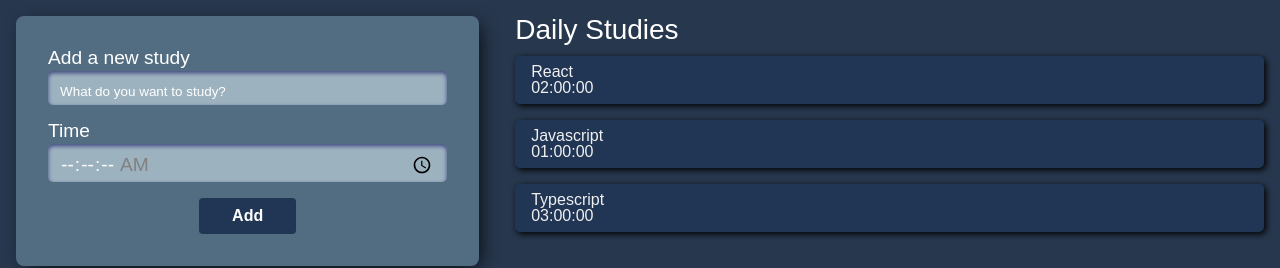
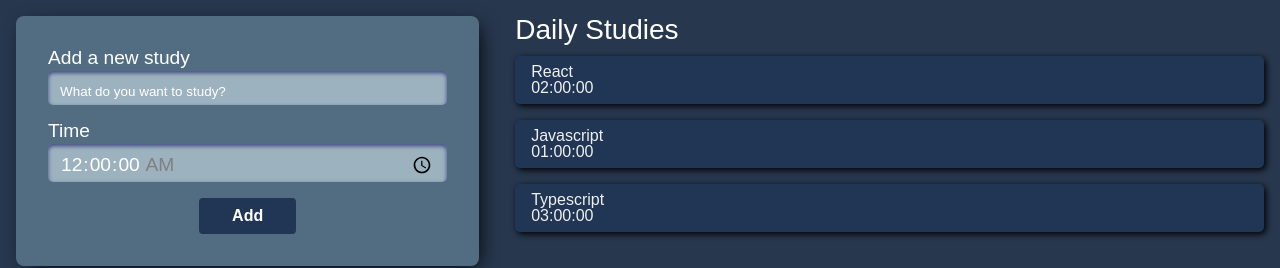
Before and after one commit to viniciusdamascenosouza/studies, a React (Create React App) app: page / in a window 1280 px wide. Shown: the top 268 px of the page. Built offline with nearby package versions, Linux system fonts and the light colour scheme.

Commit message:
Controlling form

```diff
--- a/src/components/Form/index.tsx
+++ b/src/components/Form/index.tsx
@@ -1,4 +1,4 @@
-import React from "react";
+import React, { useState, ChangeEvent } from "react";
 import Button from "../Button";
 import styled from "styled-components";
 
@@ -9,19 +9,19 @@
   align-items: center;
   padding: 2em;
   border-radius: 8px;
-  background-color: #526D82;
+  background-color: #526d82;
   box-shadow: 5px 5px 20px -6px #000000;
   width: 80%;
-`
+`;
 
 const LabelAndInput = styled.div`
   display: flex;
   flex-direction: column;
-  row-gap: .2em;
+  row-gap: 0.2em;
   color: white;
   font-size: 1.2em;
   width: 100%;
-`
+`;
 
 const Input = styled.input`
   width: 100%;
@@ -29,24 +29,46 @@
   box-sizing: border-box;
   border: unset;
   border-radius: 5px;
-      background-color: #9DB2BF;
+  background-color: #9db2bf;
   box-shadow: 0px 2px 4px #0202589f inset;
 
   &::placeholder {
     color: #fff;
-        font-size: .7em;
+    font-size: 0.7em;
   }
-`
+`;
 
-const Form = () => {
+interface TaskState {
+  task: string;
+  time: string;
+}
+
+const Form: React.FC = () => {
+  const [state, setState] = useState<TaskState>({ task: "", time: "00:00" });
+
+  const handleInputChange = (event: ChangeEvent<HTMLInputElement>) => {
+    const { name, value } = event.target;
+    setState(prevState => ({
+      ...prevState,
+      [name]: value,
+    }));
+  };
+
+  const addTask = (event: React.FormEvent<HTMLFormElement>) => {
+    event.preventDefault()
+    console.log("state :", state)
+  }
+
   return (
-    <StyledForm action="">
+    <StyledForm action="" onSubmit={addTask}>
       <LabelAndInput>
-        <label htmlFor="tarefa">Add a new study</label>
+        <label htmlFor="task">Add a new study</label>
         <Input
           type="text"
           name="task"
           id="task"
+          value={state.task}
+          onChange={handleInputChange}
           placeholder="What do you want to study?"
           required
         />
@@ -55,14 +77,17 @@
         <label htmlFor="time">Time</label>
         <Input
           type="time"
-          step={1}
+          step="1"
           name="time"
+          value={state.time}
+          onChange={handleInputChange}
+          id="time"
           min="00:00:00"
-          max="03:00:00"
+          max="01:30:00"
           required
         />
       </LabelAndInput>
-      <Button text="Add"/>
+      <Button text="Add" />
     </StyledForm>
   );
 };
--- a/src/components/List/index.tsx
+++ b/src/components/List/index.tsx
@@ -1,7 +1,6 @@
 import React, { useState } from "react";
 import styled from "styled-components";
 import Task from "./Task";
-import { time } from "console";
 
 const TaskList = styled.ul`
   display: flex;
```
Lines whose indentation alone changed are shown as unchanged.
